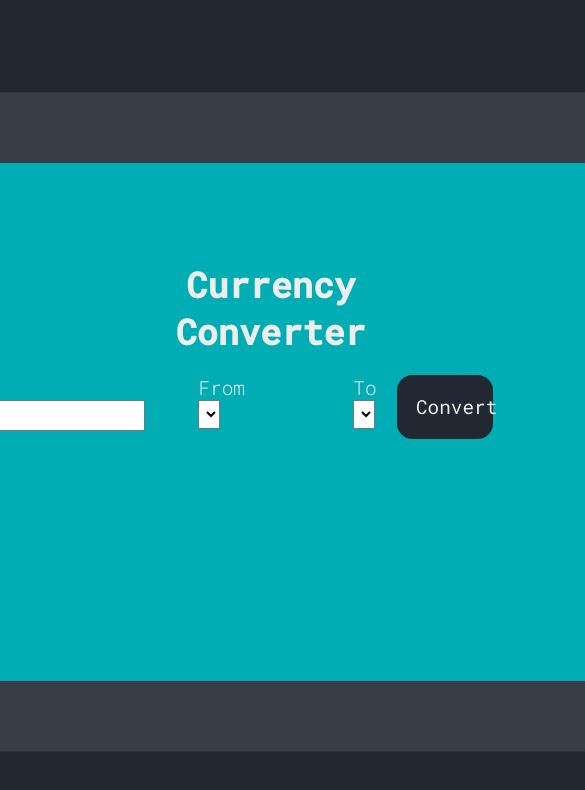
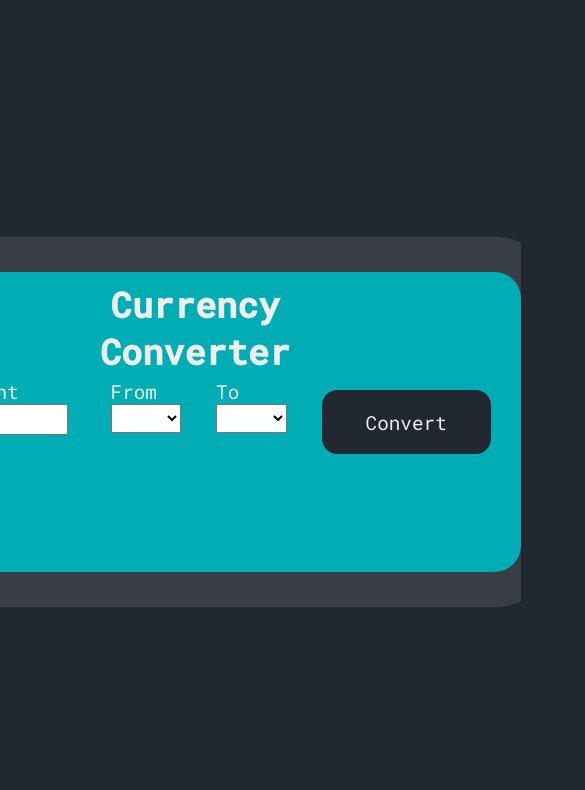
Before and after one commit to AhmedR218/Currency-Converter, a website: page public/index.html in a window 390 px wide. Shown: the top 790 px of the page, 585 px wide, since content can reach past the window. Drawn offline with Linux system fonts and the light colour scheme; no server answers.

Commit message:
added media queries, needs mobile query

```diff
--- a/public/styles/style.css
+++ b/public/styles/style.css
@@ -24,20 +24,14 @@ body {
     color: var(--colour1);
 }
 
-.divs {
-    padding: 5px;
-    margin: 5px;
-    font-weight: 300;
-}
-
 .main {
     display: grid;
-    grid-template-columns: repeat(3, 1fr);
+    grid-template-columns: repeat(3, 20rem);
     grid-template-rows: repeat(3, 1fr);
     background-color: var(--colour2);
     border-radius: 1.5rem;
     box-shadow: 0 0 0 4rem var(--colour3);
-    padding: 5rem;
+    padding: 0.5rem;
 }
 
 .headerText {
@@ -48,25 +42,37 @@ body {
 
 .headerText > h2 {
     font-size: 2rem;
-
 }
 
 .input {
     grid-column-start: 1;
     grid-row-start: 2;
-    margin-left: 1em;
+    margin-top: 2%;
+}
+
+#userPrice {
+    display: block;
+    margin : 0 auto;
 }
 
 .fromMenu {
     grid-column-start: 2;
     grid-row-start: 2;
-    margin-left: 2em;
+    margin: 0 10%;
+    margin-top: 2%;
 }
 
 .toMenu {
     grid-column-start: 2;
     grid-row-start: 2;
-    margin-left: 10em;
+    margin: 0 60%;
+    margin-top: 2%;
+}
+
+#currencies1,
+#currencies2 {
+    display: block;
+    width: 6rem;
 }
 
 .convertButtonDiv {
@@ -84,10 +90,11 @@ body {
 }
 
 .input > *,
-.fromMenu > *,
-.toMenu > * {
+.convertButtonDiv {
     display: flex;
     text-align: center;
+    align-items: center;
+    justify-content: center;
 }
 
 .converted {
@@ -95,10 +102,47 @@ body {
     grid-row-start: 3;
     display: flex;
     align-items: center;
+    text-align: center;
 }
 
 #convertedPrice {
     color: var(--colour4);
     font-weight: 400;
-    font-size: 1.5rem;
+    font-size: 2rem;
 }
+
+@media only screen and (max-width: 1400px) {
+    .main {
+        grid-template-columns: repeat(3, 15rem);
+        box-shadow: 0 0 0 3rem var(--colour3);
+    }
+
+    #convertedPrice {
+        font-size: 1.5rem;
+    }
+}
+
+@media only screen and (max-width: 1000px) {
+    .main {
+        grid-template-columns: repeat(3, 12rem);
+        box-shadow: 0 0 0 2rem var(--colour3);
+    }
+
+    #convertedPrice {
+        font-size: 1.2rem;
+    }
+
+    #userPrice {
+        width: 80%;
+    }
+
+    #currencies1,
+    #currencies2 {
+        display: block;
+        width: 4rem;
+    }
+}
+
+@media only screen and (max-width: 800px) {
+    /* redo css for mobile */
+}
```
